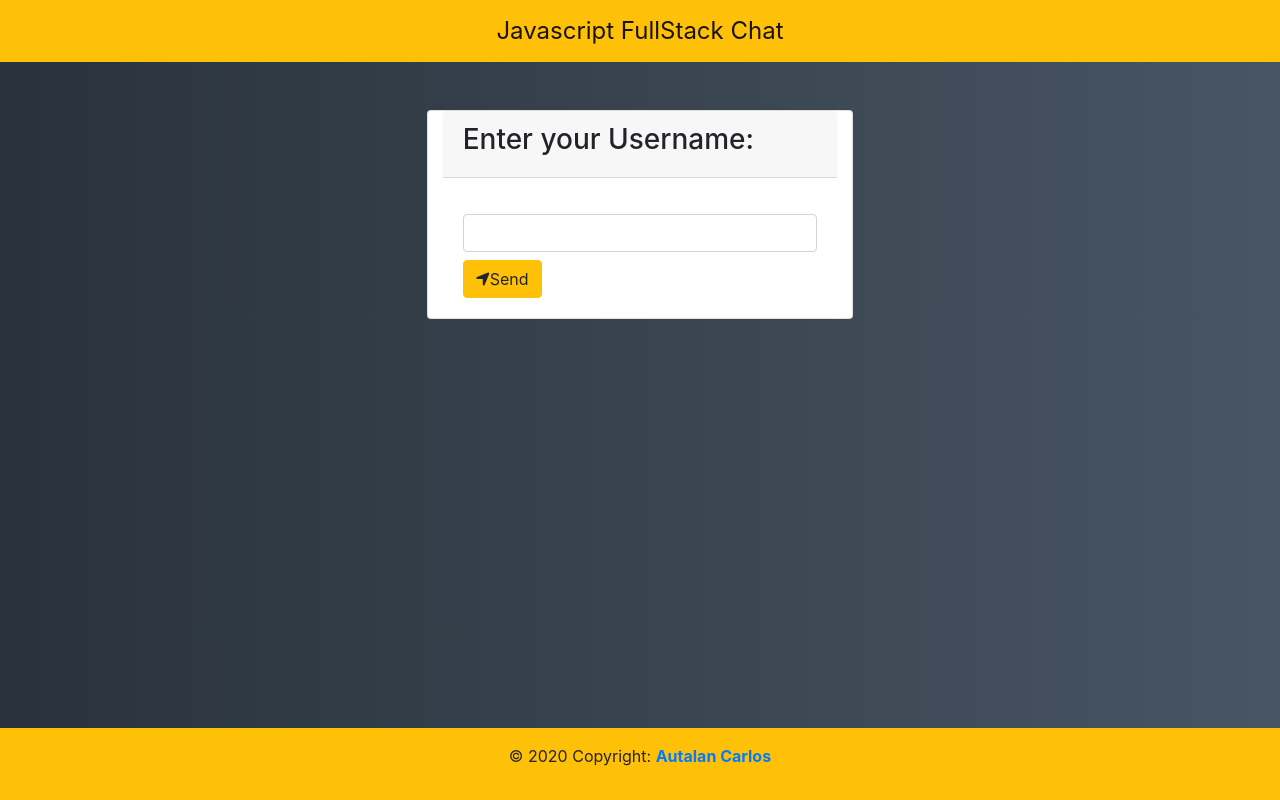
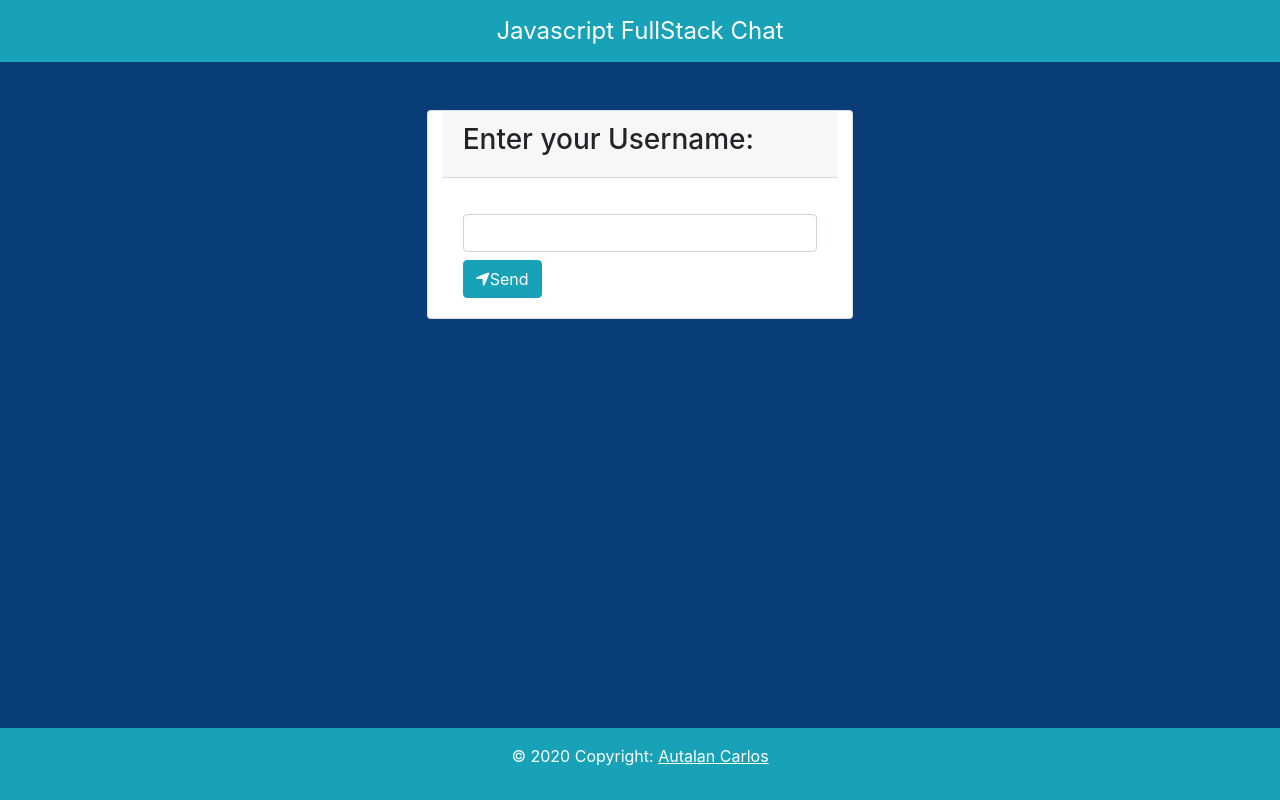
Before and after one commit to alecharl/chat, a website: page src/public/index.html in a window 1280 px wide. Drawn offline with nearby package versions, Linux system fonts and the light colour scheme; no server answers.

Commit message:
Cambio en Colores y en readme.md

```diff
--- a/package.json
+++ b/package.json
@@ -17,6 +17,7 @@
     "socket.io": "^2.3.0"
   },
   "devDependencies": {
-    "nodemon": "^2.0.3"
+    "nodemon": "^2.0.3",
+    "typescript": "^3.9.3"
   }
 }
--- a/src/public/css/main.css
+++ b/src/public/css/main.css
@@ -1,7 +1,8 @@
 body {
-    background: #485563;  /* fallback for old browsers */
-    background: -webkit-linear-gradient(to right, #29323c, #485563);  /* Chrome 10-25, Safari 5.1-6 */
-    background: linear-gradient(to right, #29323c, #485563); /* W3C, IE 10+/ Edge, Firefox 16+, Chrome 26+, Opera 12+, Safari 7+ */
+   /* background: #485563;  /* fallback for old browsers */
+    /*background: -webkit-linear-gradient(to right, #29323c, #485563);  /* Chrome 10-25, Safari 5.1-6 */
+    /*background: linear-gradient(to right, #29323c, #485563); /* W3C, IE 10+/ Edge, Firefox 16+, Chrome 26+, Opera 12+, Safari 7+ */
+    background-color:#083D77 ;
 }
 
 #contentWrap{
--- a/src/public/index.html
+++ b/src/public/index.html
@@ -17,8 +17,8 @@
     <title>Chat</title>
 </head>
 <body>
-    <nav class="navbar navbar-light bg-warning">
-        <a href="/" class="navbar-brand mx-auto" id="primaryNav">Javascript FullStack Chat</a>
+    <nav class="navbar navbar-light bg-info">
+        <a href="/" class="navbar-brand mx-auto text-white" id="primaryNav">Javascript FullStack Chat</a>
     </nav>
 
     <div class="card col-md-4 mt-5 mx-auto" id="nickWrap">
@@ -29,7 +29,7 @@
         <div class="card-body">
             <form id="nickForm" autocomplete="off">
                 <input type="text" id="nickName" class="form-control">
-                <button type="submit" class="btn btn-warning mt-2">
+                <button type="submit" class="btn btn-info mt-2">
                     <i class="fas fa-location-arrow"></i>Send
             </form>
         </div>
@@ -48,7 +48,7 @@
                         <div class="input-group">
                             <input type="text" id="message" class="form-control">
                             <div class="input-group-append">
-                                <button type="submit" class="btn btn-warning">
+                                <button type="submit" class="btn btn-info">
                                 <i class="fas fa-location-arrow"></i>Send
                             </div>
                         </div>
@@ -68,8 +68,8 @@
         </div>
     </div>
 
-    <footer class="page-footer bg-warning font-small text-center py-3" id="footer">© 2020 Copyright:
-        <a href="http://CV.Autalan" class="alert-link"> Autalan Carlos</a>
+    <footer class="page-footer bg-info text-center py-3 text-white" id="footer">© 2020 Copyright:
+        <a href="www.linkedin.com/in/carlos-alejandro-autalan-72439a144" class="text-white"> <u>Autalan Carlos</u> </a>
     </footer>
 
 
```
Also changed, not shown: README.md, src/public/img/principal chat.JPG (added), src/public/img/segundo Chat.JPG (added), 1 other file.
